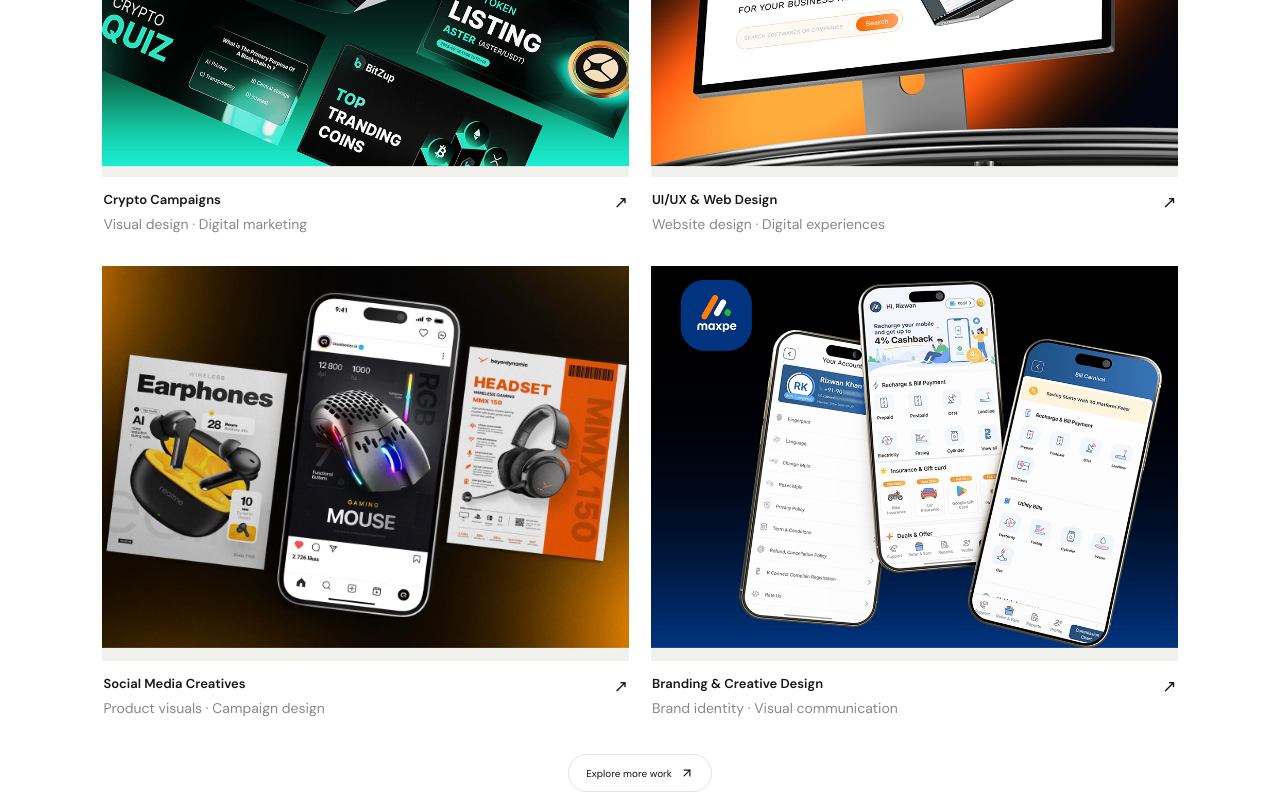
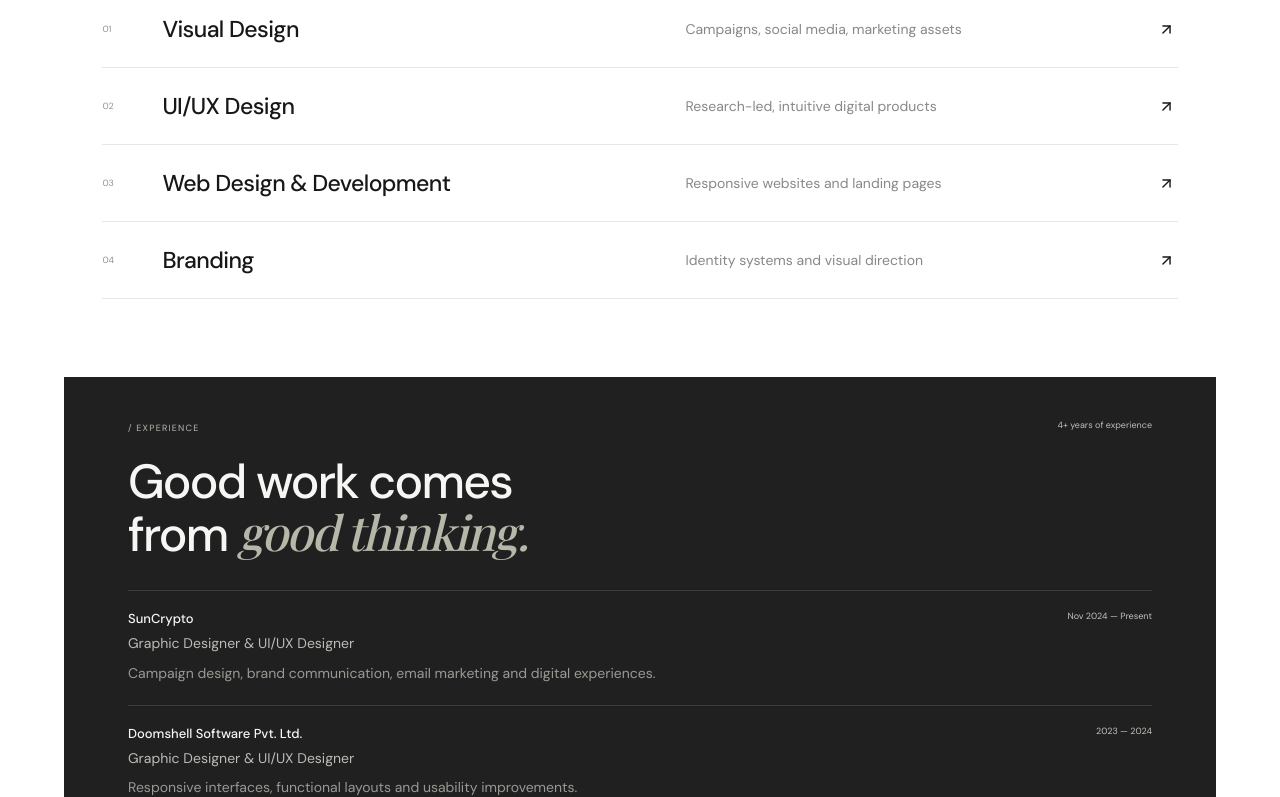
Before and after one commit to Rizzu01/port-folio, a Next.js app: page / in a window 1280 px wide. Shown: the part 2000-2797 px from the top of the page. Built offline with nearby package versions, Linux system fonts and the light colour scheme; a web font is replaced by a local one.

Commit message:
Remove manually added project cards from work showcase

```diff
--- a/app/page.tsx
+++ b/app/page.tsx
@@ -134,13 +134,6 @@ export default function Home() {
     <section className="reference-work" id="work">
       <div className="reference-section-heading"><span className="reference-ghost-title">PORTFOLIO</span><p>/ SELECTED WORK</p><span className="reference-section-note">A selection of visual and digital projects</span></div>
       <PinterestProjects />
-      <div className="reference-project-grid reference-project-grid-real">
-        <a className="reference-project project-crypto" href="#contact"><div className="reference-project-image"><img src="/U-1.jpg" alt="BitZup crypto campaign and social media creative designs" loading="lazy"/></div><div className="reference-project-caption"><div><h3>Crypto Campaigns</h3><p>Visual design · Digital marketing</p></div><span>↗</span></div></a>
-        <a className="reference-project project-product" href="#contact"><div className="reference-project-image"><img src="/U-2.jpg" alt="Software company website UI and web design mockup" loading="lazy"/></div><div className="reference-project-caption"><div><h3>UI/UX &amp; Web Design</h3><p>Website design · Digital experiences</p></div><span>↗</span></div></a>
-        <a className="reference-project project-brand" href="#contact"><div className="reference-project-image"><img src="/U-3.jpg" alt="Social media product creative designs displayed in a portfolio mockup" loading="lazy"/></div><div className="reference-project-caption"><div><h3>Social Media Creatives</h3><p>Product visuals · Campaign design</p></div><span>↗</span></div></a>
-        <a className="reference-project project-brand" href="#contact"><div className="reference-project-image"><img src="/U-4.jpg" alt="Branding and creative design project displayed in a portfolio mockup" loading="lazy"/></div><div className="reference-project-caption"><div><h3>Branding &amp; Creative Design</h3><p>Brand identity · Visual communication</p></div><span>↗</span></div></a>
-      </div>
-      <a className="reference-all-work" href="https://www.behance.net/" target="_blank" rel="noopener noreferrer">Explore more work <ArrowUpRight size={14}/></a>
     </section>
     <section className="reference-services" id="services">
       <div className="reference-section-heading"><span className="reference-ghost-title">SERVICES</span><p>/ WHAT I DO</p></div>
```
